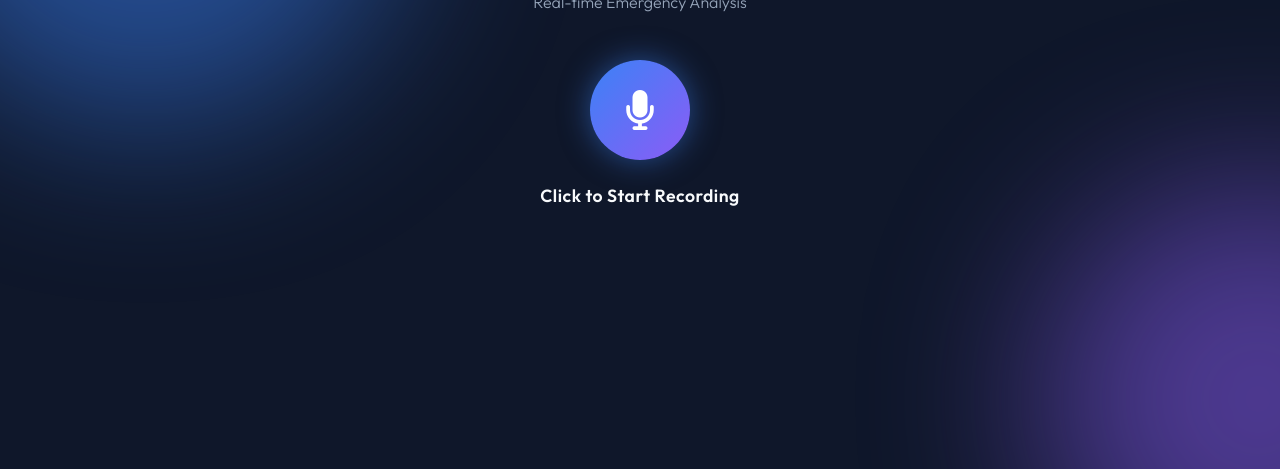
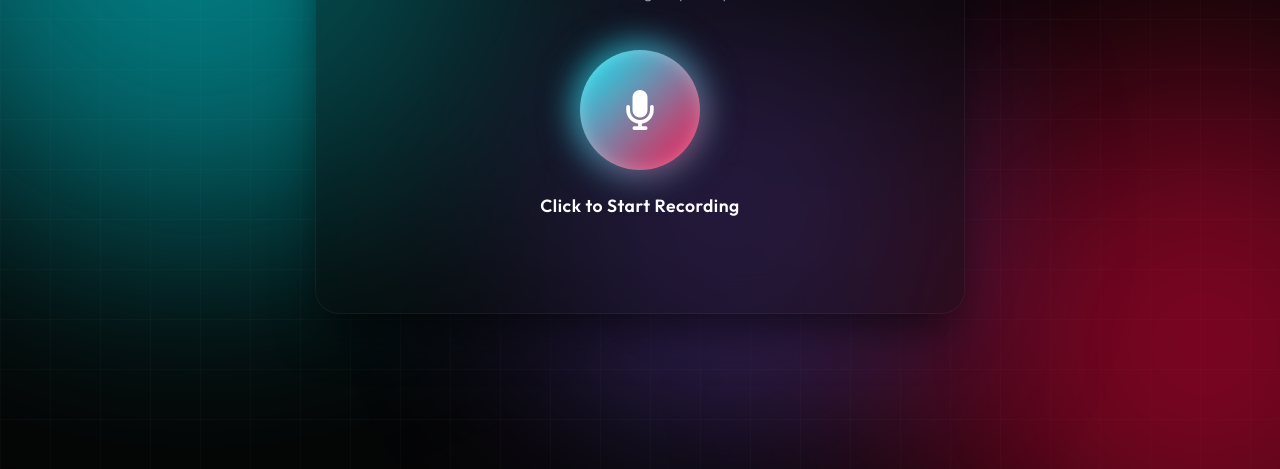
Before and after one commit to Arbazkhan-ai/ai-emergency-trigger, a plain HTML site: page static/index.html in a window 1280 px wide. Shown: the part 331-800 px from the top of the page. Drawn offline with Linux system fonts and the light colour scheme.

Commit message:
Enhance UI with premium aesthetic, dark mode styling, and dynamic animations

```diff
--- a/static/index.html
+++ b/static/index.html
@@ -12,6 +12,7 @@
     <div class="background-elements">
         <div class="blob blob-1"></div>
         <div class="blob blob-2"></div>
+        <div class="blob blob-3"></div>
     </div>
 
     <main class="dashboard">
--- a/static/style.css
+++ b/static/style.css
@@ -1,11 +1,12 @@
 :root {
-    --bg-color: #0f172a;
-    --text-color: #f8fafc;
-    --primary: #3b82f6;
-    --primary-glow: rgba(59, 130, 246, 0.5);
-    --secondary: #8b5cf6;
-    --card-bg: rgba(30, 41, 59, 0.7);
-    --border-color: rgba(255, 255, 255, 0.1);
+    --bg-color: #050505;
+    --text-color: #ffffff;
+    --primary: #00f2fe;
+    --primary-glow: rgba(0, 242, 254, 0.5);
+    --secondary: #ff0844;
+    --tertiary: #8b5cf6;
+    --card-bg: rgba(20, 20, 20, 0.4);
+    --border-color: rgba(255, 255, 255, 0.08);
 
     /* Risk Colors */
     --high-risk: #ef4444;
@@ -25,6 +26,11 @@
 body {
     font-family: 'Outfit', sans-serif;
     background-color: var(--bg-color);
+    background-image:
+        radial-gradient(circle at center, rgba(255,255,255,0.05) 0, transparent 2px),
+        linear-gradient(to right, rgba(255,255,255,0.02) 1px, transparent 1px),
+        linear-gradient(to bottom, rgba(255,255,255,0.02) 1px, transparent 1px);
+    background-size: 100% 100%, 50px 50px, 50px 50px;
     color: var(--text-color);
     min-height: 100vh;
     display: flex;
@@ -55,18 +61,34 @@ body {
 .blob-1 {
     top: -10%;
     left: -10%;
-    width: 500px;
-    height: 500px;
+    width: 600px;
+    height: 600px;
     background: var(--primary);
+    filter: blur(120px);
 }
 
 .blob-2 {
     bottom: -10%;
     right: -10%;
+    width: 500px;
+    height: 500px;
+    background: var(--secondary);
+    animation-delay: -3s;
+    filter: blur(120px);
+}
+
+.blob-3 {
+    top: 40%;
+    left: 40%;
     width: 400px;
     height: 400px;
-    background: var(--secondary);
-    animation-delay: -5s;
+    background: var(--tertiary);
+    animation-delay: -7s;
+    filter: blur(100px);
+    position: absolute;
+    border-radius: 50%;
+    opacity: 0.4;
+    animation: float 12s infinite alternate ease-in-out;
 }
 
 @keyframes float {
@@ -76,9 +98,15 @@ body {
 
 .dashboard {
     width: 100%;
-    max-width: 600px;
-    padding: 2rem;
+    max-width: 650px;
+    padding: 3rem;
     z-index: 1;
+    background: rgba(10, 10, 10, 0.4);
+    border: 1px solid rgba(255, 255, 255, 0.05);
+    border-radius: 24px;
+    box-shadow: 0 25px 50px -12px rgba(0, 0, 0, 0.7);
+    backdrop-filter: blur(20px);
+    -webkit-backdrop-filter: blur(20px);
 }
 
 header {
@@ -121,23 +149,38 @@ h1 {
 }
 
 .mic-container {
-    width: 100px;
-    height: 100px;
+    width: 120px;
+    height: 120px;
     background: linear-gradient(135deg, var(--primary), var(--secondary));
     border-radius: 50%;
     display: flex;
     justify-content: center;
     align-items: center;
     cursor: pointer;
-    box-shadow: 0 0 30px var(--primary-glow);
-    transition: transform 0.3s ease, box-shadow 0.3s ease;
+    box-shadow: 0 0 40px var(--primary-glow), inset 0 0 20px rgba(255,255,255,0.5);
+    transition: all 0.4s cubic-bezier(0.175, 0.885, 0.32, 1.275);
     position: relative;
     z-index: 2;
 }
 
+.mic-container::before {
+    content: '';
+    position: absolute;
+    top: -5px; right: -5px; bottom: -5px; left: -5px;
+    border-radius: 50%;
+    background: linear-gradient(135deg, var(--primary), var(--secondary));
+    z-index: -1;
+    filter: blur(15px);
+    opacity: 0.6;
+    transition: opacity 0.4s ease;
+}
+
 .mic-container:hover {
-    transform: scale(1.05);
-    box-shadow: 0 0 40px var(--primary-glow);
+    transform: scale(1.1);
+    box-shadow: 0 0 60px var(--primary-glow), inset 0 0 30px rgba(255,255,255,0.6);
+}
+.mic-container:hover::before {
+    opacity: 1;
 }
 
 .mic-container.recording {
```
